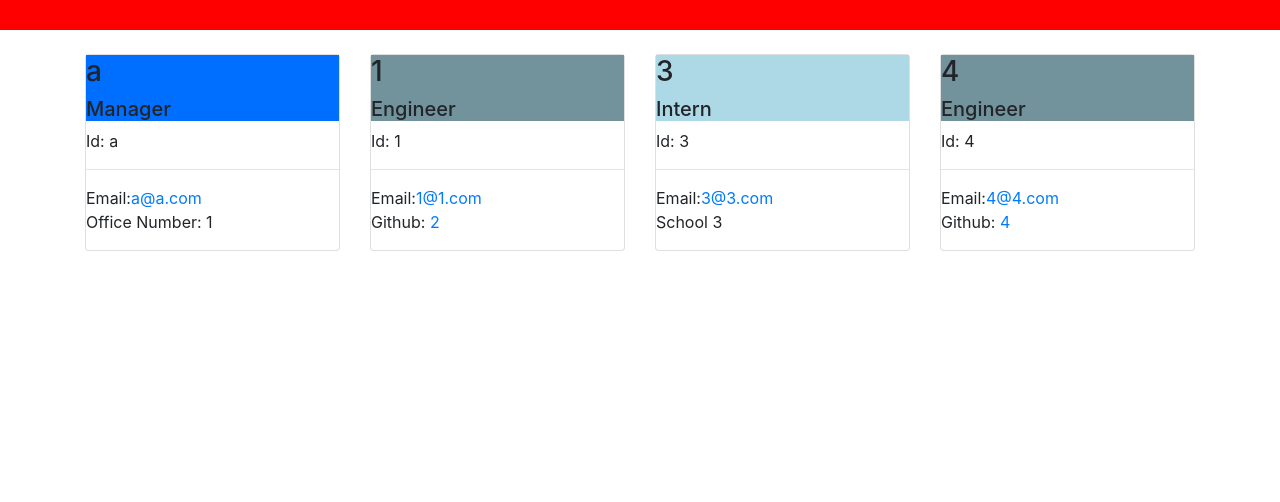
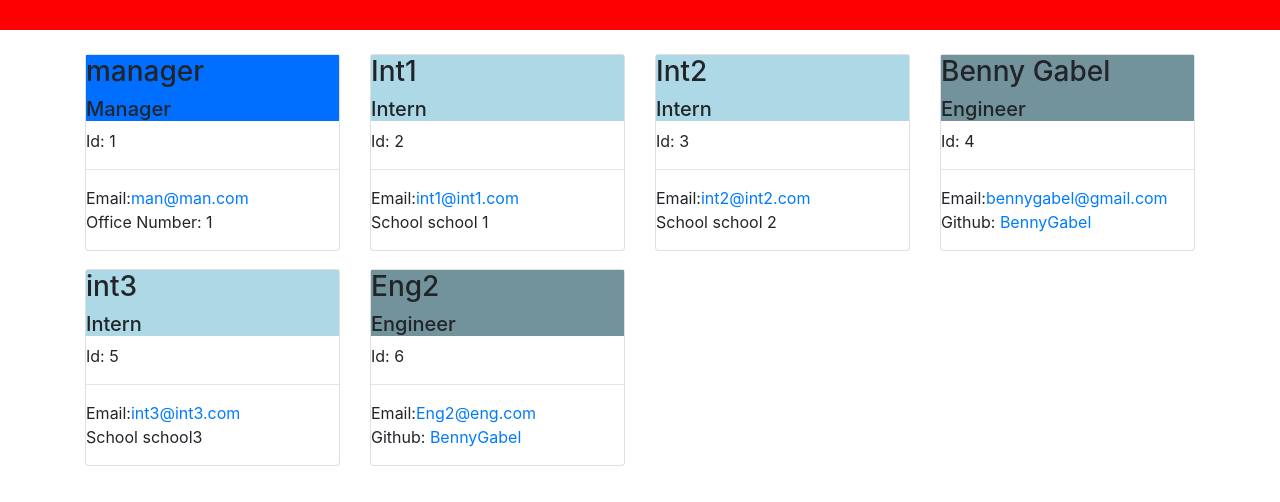
Before and after one commit to BennyGabel/team_generator, a website: page dist/index _ entry order.html in a window 1280 px wide. Shown: the part 70-572 px from the top of the page. Drawn offline with nearby package versions, Linux system fonts and the light colour scheme.

Commit message:
make sure all changes are updated

```diff
--- a/dist/index _ entry order.html
+++ b/dist/index _ entry order.html
@@ -23,13 +23,13 @@
                                     <div class="card">
                                         <div class="card-block">
                                             <div class="head-manager">
-                                                <h3>a</h3>
+                                                <h3>manager</h3>
                                                 <h5>Manager</h5>
                                             </div>
 
-                                            <p>Id: a</p>
+                                            <p>Id: 1</p>
                                             <hr>
-                                            Email:<a href="mailto:a@a.com">a@a.com</a>
+                                            Email:<a href="mailto:man@man.com">man@man.com</a>
                                             <p>Office Number: 1</p>
 
                                         </div>
@@ -38,14 +38,14 @@
                                 <div class="col-md-6 col-lg-3">
                                     <div class="card">
                                         <div class="card-block">
-                                            <div class="head-engineer">
-                                                <h3>1</h3>
-                                                <h5>Engineer</h5>
+                                            <div class="head-intern">
+                                                <h3>Int1</h3>
+                                                <h5>Intern</h5>
                                             </div>
-                                            <p>Id: 1</p>
+                                            <p>Id: 2</p>
                                             <hr>
-                                            Email:<a href="mailto:1@1.com">1@1.com</a>
-                                            <p>Github: <a href="https://github.com/2" target="_blank">2</a></p>
+                                            Email:<a href="mailto:int1@int1.com">int1@int1.com</a>
+                                            <p>School school 1</p>
                                         </div>
                                     </div>
                                 </div>
@@ -53,13 +53,13 @@
                                     <div class="card">
                                         <div class="card-block">
                                             <div class="head-intern">
-                                                <h3>3</h3>
+                                                <h3>Int2</h3>
                                                 <h5>Intern</h5>
                                             </div>
                                             <p>Id: 3</p>
                                             <hr>
-                                            Email:<a href="mailto:3@3.com">3@3.com</a>
-                                            <p>School 3</p>
+                                            Email:<a href="mailto:int2@int2.com">int2@int2.com</a>
+                                            <p>School school 2</p>
                                         </div>
                                     </div>
                                 </div>
@@ -67,13 +67,41 @@
                                     <div class="card">
                                         <div class="card-block">
                                             <div class="head-engineer">
-                                                <h3>4</h3>
+                                                <h3>Benny Gabel</h3>
                                                 <h5>Engineer</h5>
                                             </div>
                                             <p>Id: 4</p>
                                             <hr>
-                                            Email:<a href="mailto:4@4.com">4@4.com</a>
-                                            <p>Github: <a href="https://github.com/4" target="_blank">4</a></p>
+                                            Email:<a href="mailto:bennygabel@gmail.com">bennygabel@gmail.com</a>
+                                            <p>Github: <a href="https://github.com/BennyGabel" target="_blank">BennyGabel</a></p>
+                                        </div>
+                                    </div>
+                                </div>
+                                <div class="col-md-6 col-lg-3">
+                                    <div class="card">
+                                        <div class="card-block">
+                                            <div class="head-intern">
+                                                <h3>int3</h3>
+                                                <h5>Intern</h5>
+                                            </div>
+                                            <p>Id: 5</p>
+                                            <hr>
+                                            Email:<a href="mailto:int3@int3.com">int3@int3.com</a>
+                                            <p>School school3</p>
+                                        </div>
+                                    </div>
+                                </div>
+                                <div class="col-md-6 col-lg-3">
+                                    <div class="card">
+                                        <div class="card-block">
+                                            <div class="head-engineer">
+                                                <h3>Eng2</h3>
+                                                <h5>Engineer</h5>
+                                            </div>
+                                            <p>Id: 6</p>
+                                            <hr>
+                                            Email:<a href="mailto:Eng2@eng.com">Eng2@eng.com</a>
+                                            <p>Github: <a href="https://github.com/BennyGabel" target="_blank">BennyGabel</a></p>
                                         </div>
                                     </div>
                                 </div>
```
Also changed, not shown: dist/index.html (deleted, +0 -56 lines), README.md.
